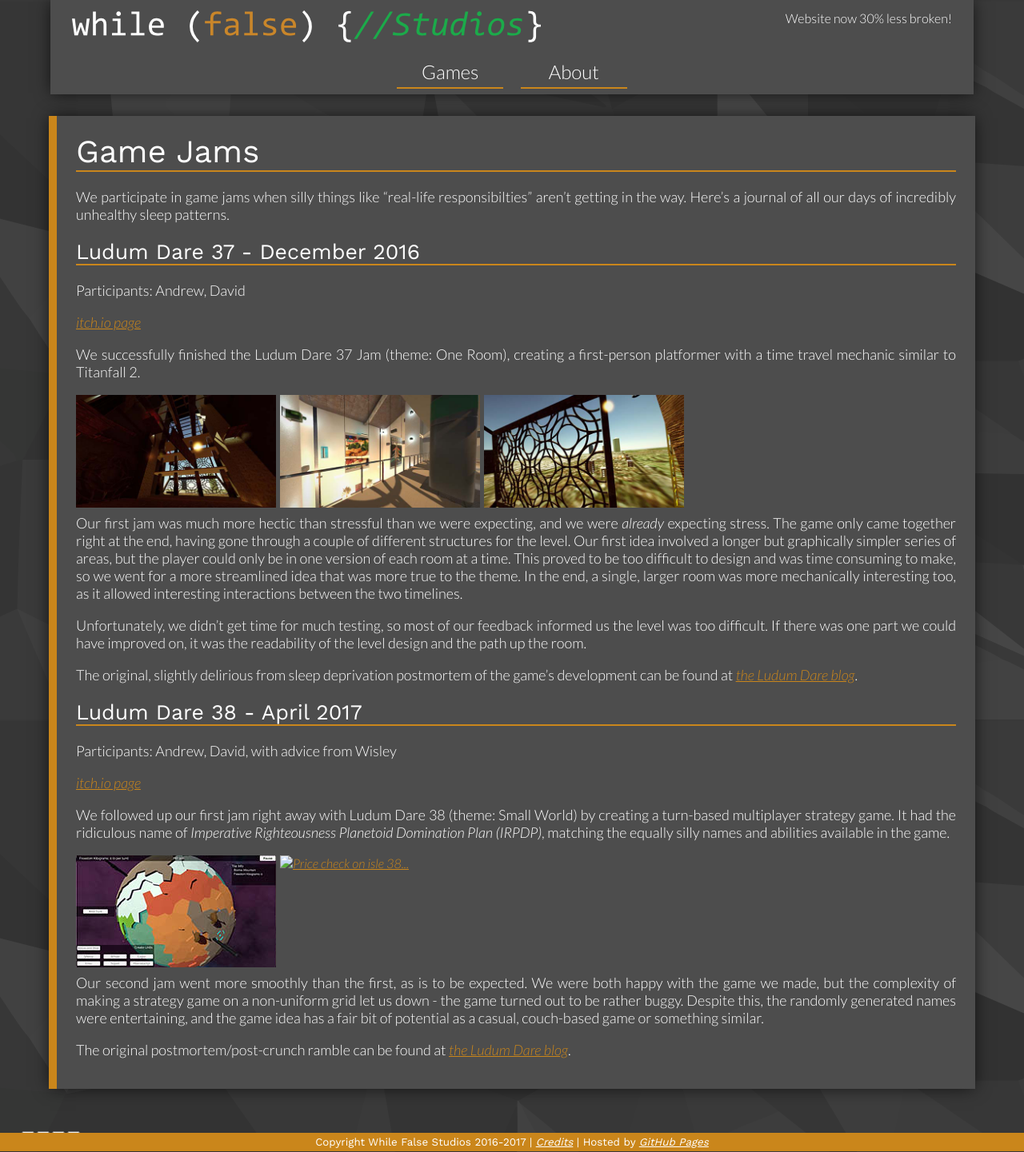
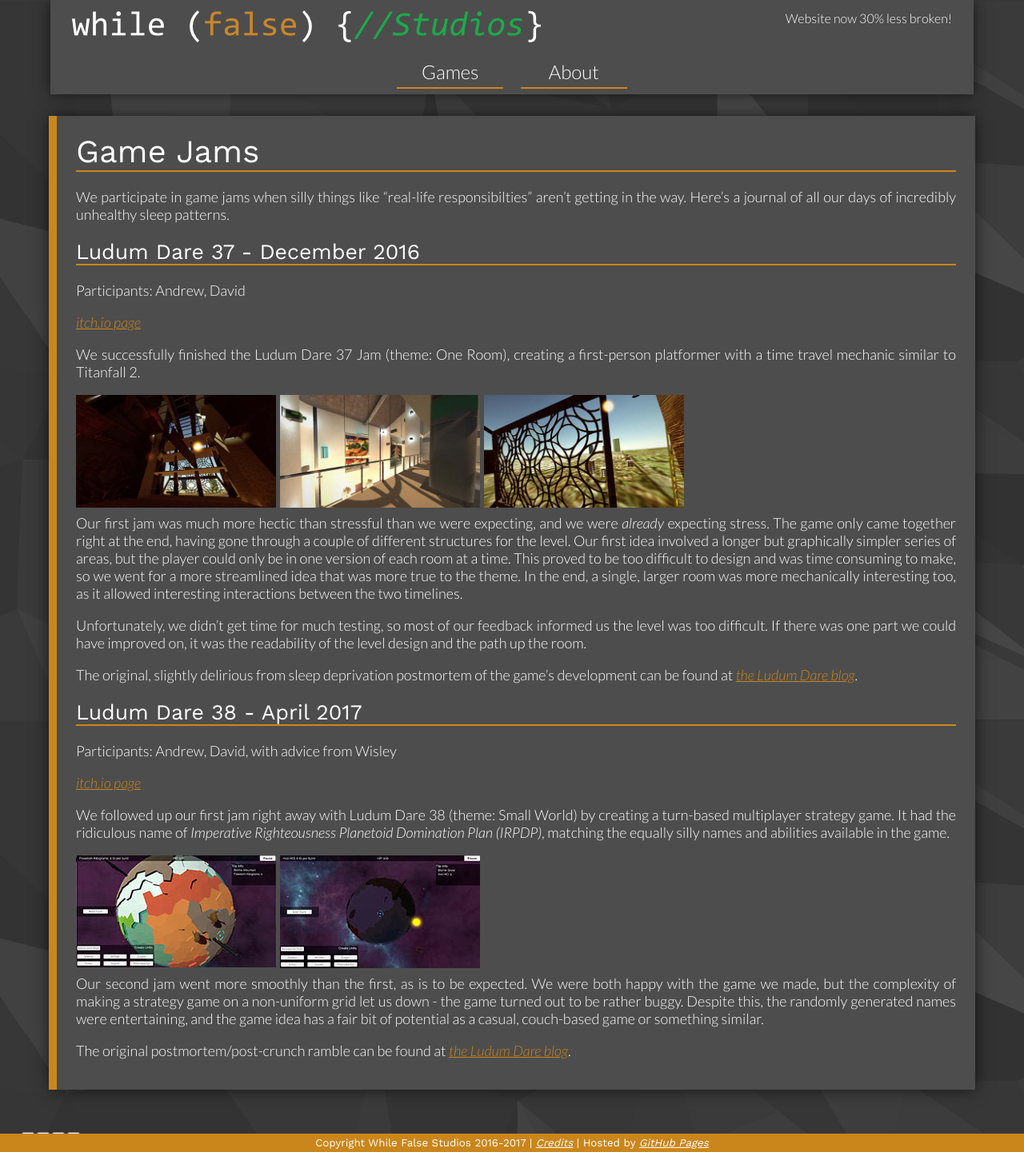
Before and after one commit to WhileFalseStudios/WhileFalseStudios.github.io, a Jekyll site: the page built from pages/gamejam.md, in a window 1280 px wide. Shown: the whole page at 80% size. Built offline with Jekyll 4.4.1, drawn with Linux system fonts in a browser that asks for light colours; comment, search, counter and statistics services are not loaded.

Commit message:
Fixed broken image links

```diff
--- a/pages/gamejam.md
+++ b/pages/gamejam.md
@@ -54,14 +54,14 @@ We followed up our first jam right away with Ludum Dare 38 (theme: Small World)
 
 <div class="my-gallery" itemscope itemtype="http://schema.org/ImageGallery">
     <figure itemprop="associatedMedia" itemscope itemtype="http://schema.org/ImageObject">
-        <a href="/images/wfs-ld38/ld38-1.jpg" itemprop="contentUrl" data-size="1920x1080">
+        <a href="/images/wfs-ld38/ld38-1.jpg" itemprop="contentUrl" data-size="1923x1080">
             <img src="/images/wfs-ld38/thumbs/ld38-1.jpg" itemprop="thumbnail" alt="This image is missing. Run!" />
         </a>
         <figcaption itemprop="caption description">Screenshot of IRPDP in action.</figcaption>
     </figure>
     <figure itemprop="associatedMedia" itemscope itemtype="http://schema.org/ImageObject">
-        <a href="/images/wfs-ld37/ld38-2.jpg" itemprop="contentUrl" data-size="1920x1080">
-            <img src="/images/wfs-ld38/thumbs/ld37-2.jpg" itemprop="thumbnail" alt="Price check on isle 38..." />
+        <a href="/images/wfs-ld38/ld38-2.jpg" itemprop="contentUrl" data-size="1917x1078">
+            <img src="/images/wfs-ld38/thumbs/ld38-2.jpg" itemprop="thumbnail" alt="Price check on isle 38..." />
         </a>
         <figcaption itemprop="caption description">Screenshot from the ugly dark side of the planet.</figcaption>
     </figure>
```
